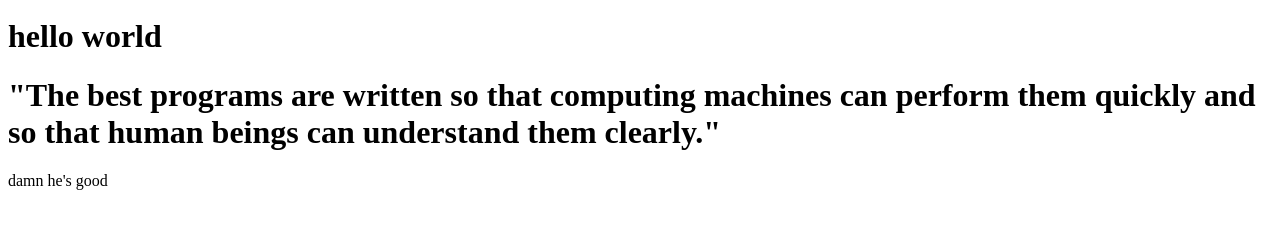
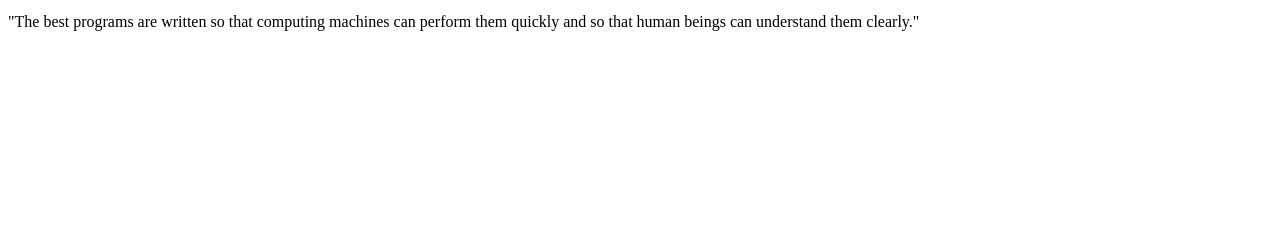
Before and after one commit to sudosmile/sudosmile.github.io, a plain HTML site: page index.html in a window 1280 px wide. Shown: the part 29-258 px from the top of the page. Drawn offline with Linux system fonts and the light colour scheme.

Commit message:
{modified} quote div

```diff
--- a/index.html
+++ b/index.html
@@ -12,10 +12,8 @@
         <a href="#"><img src="#" alt="About"></a>
         <a href="#"><img src="#" alt="Contact"></a>
     </nav>
-    <h1>hello world</h1>
     <div class="quote">
-        <h1>"The best programs are written so that computing machines can perform them quickly and so that human beings can understand them clearly."</h1>
-        <p>damn he's good</p>
+        <p>"The best programs are written so that computing machines can perform them quickly and so that human beings can understand them clearly."</p>
     </div>
 </body>
 </html>
```
